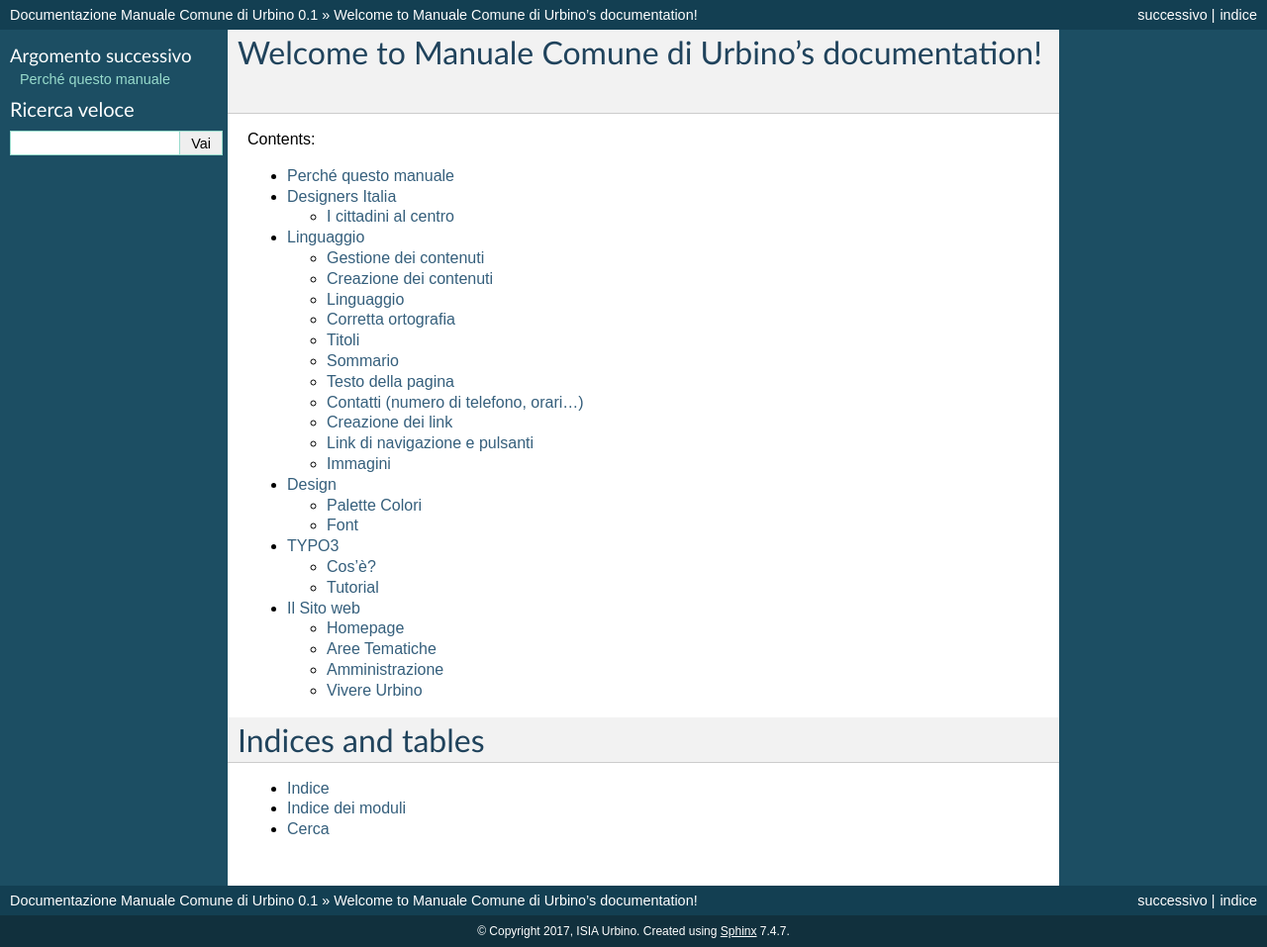
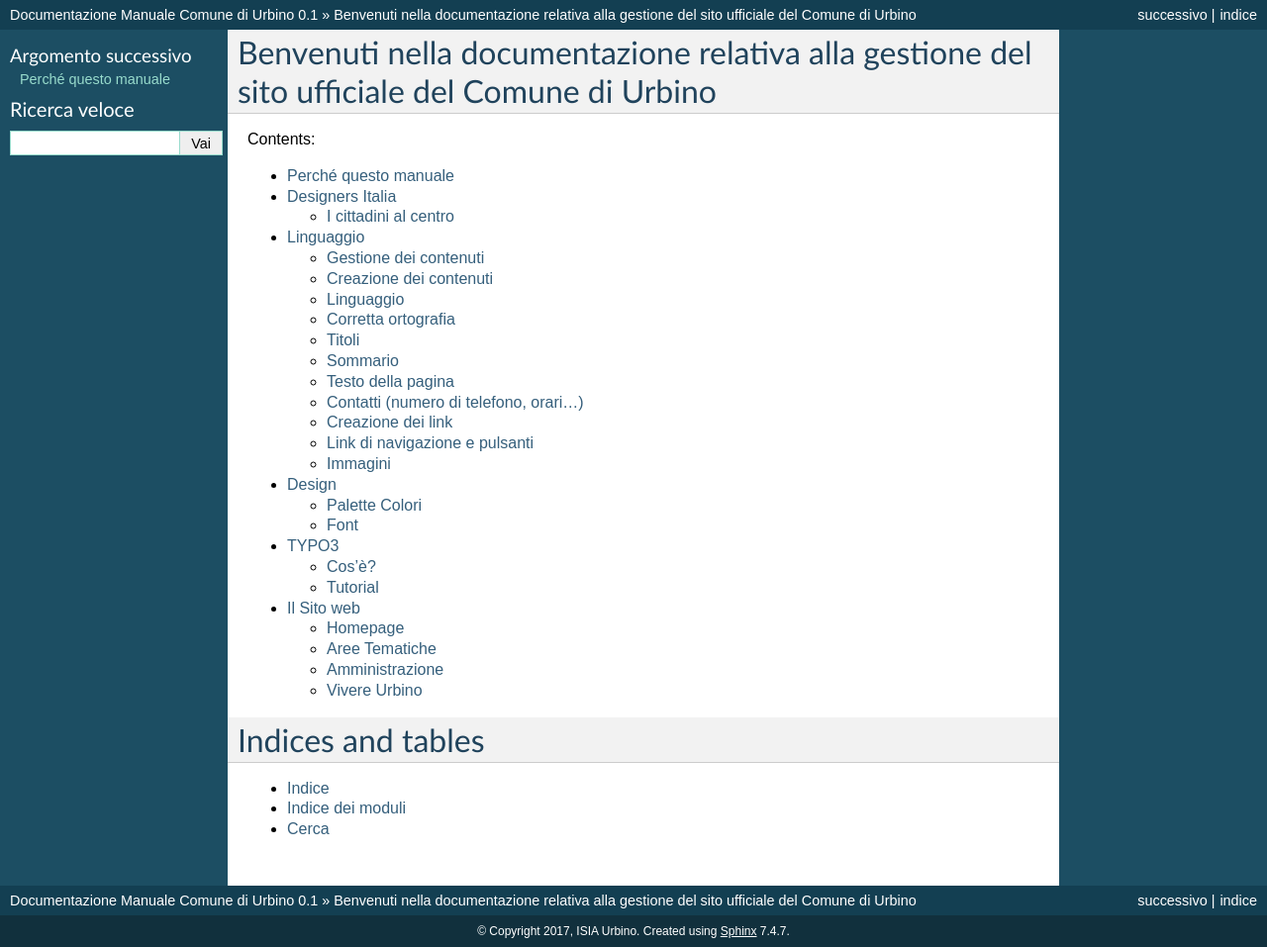
Before and after one commit to valentinarachiele/Comune-di-Urbino, a Sphinx documentation site: the page built from docs/index.rst, in a window 1280 px wide. Shown: the whole page at 99% size. Built offline with Sphinx 7.4.7, drawn with Linux system fonts in a browser that asks for light colours.

Commit message:
Update index.rst

```diff
--- a/docs/index.rst
+++ b/docs/index.rst
@@ -3,8 +3,8 @@
    You can adapt this file completely to your liking, but it should at least
    contain the root `toctree` directive.
 
-Welcome to Manuale Comune di Urbino's documentation!
-====================================================
+Benvenuti nella documentazione relativa alla gestione del sito ufficiale del Comune di Urbino
+=============================================================================================
 
 .. toctree::
    :maxdepth: 2
```
